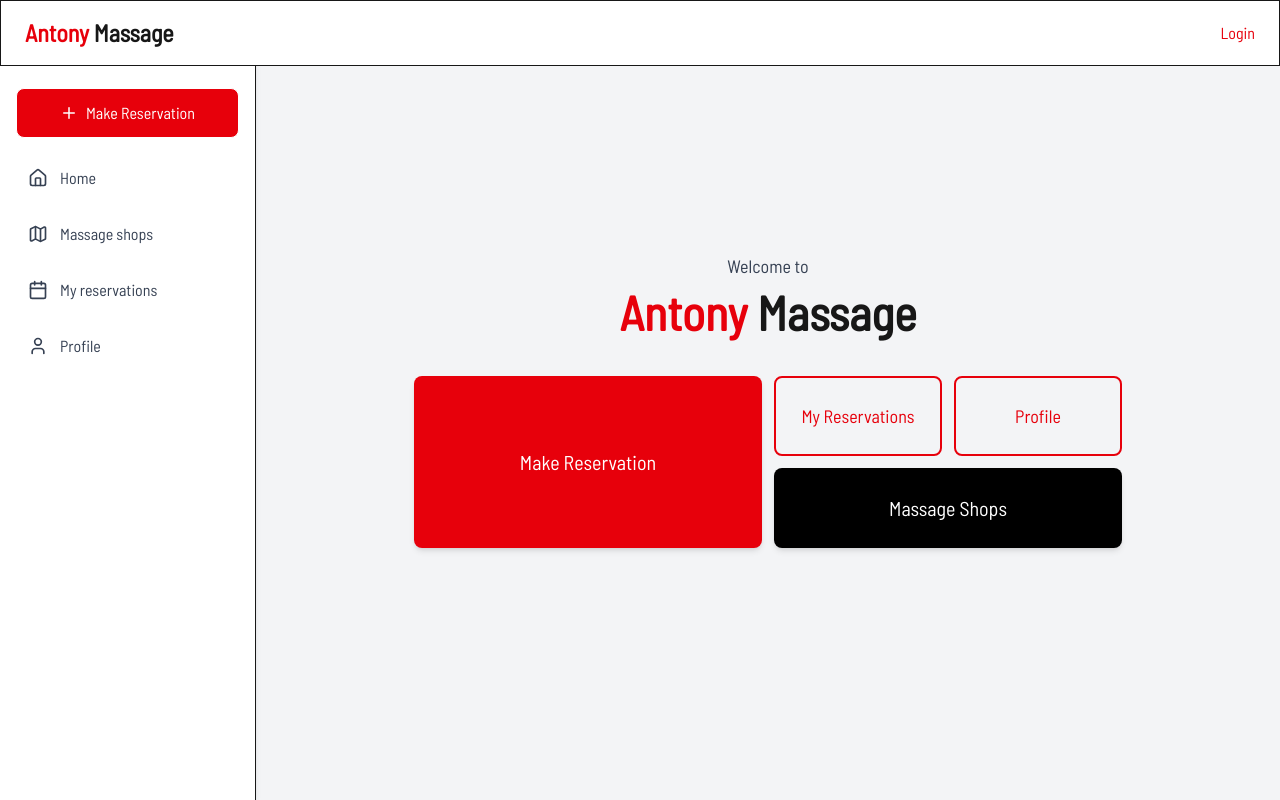
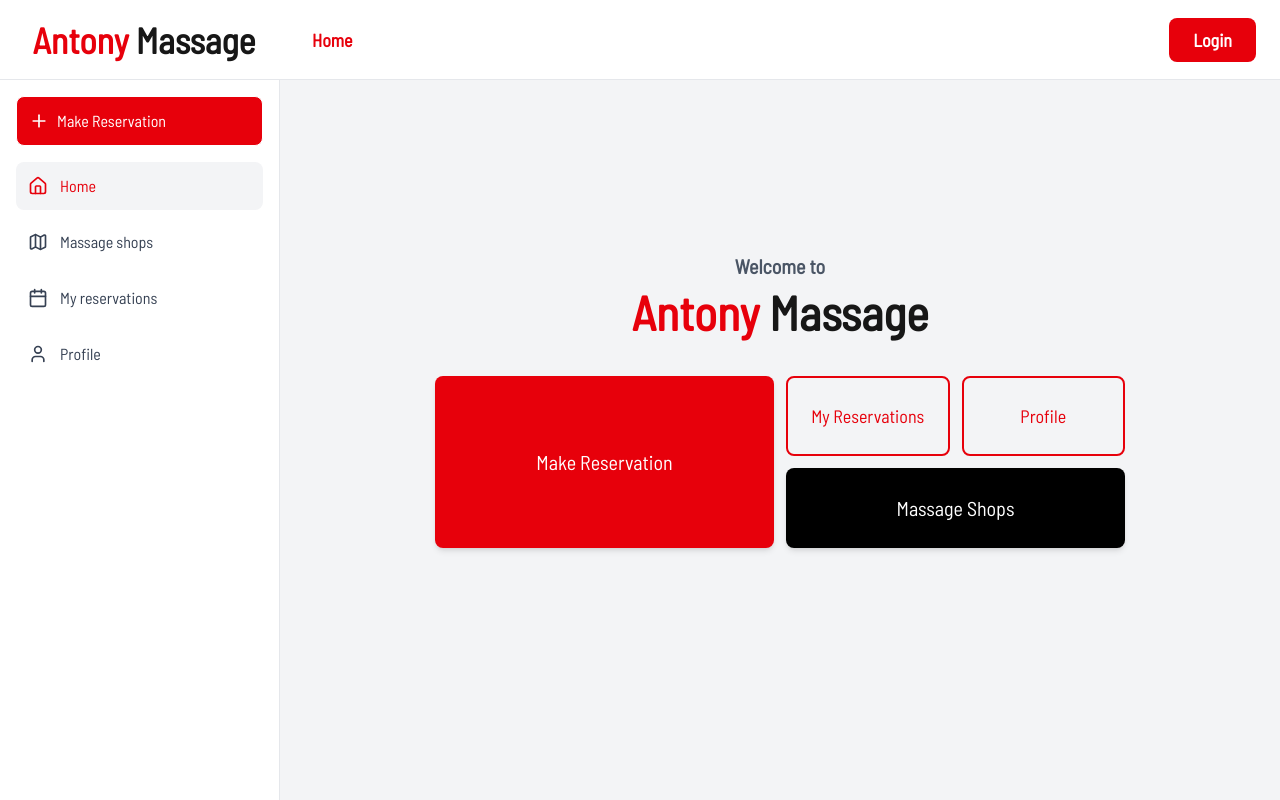
Before and after one commit to guniism/Antony-massage-frontend, a Next.js app: page / in a window 1280 px wide. Built offline with nearby package versions, Linux system fonts and the light colour scheme.

Commit message:
Fix layout and components

```diff
--- a/src/app/layout.tsx
+++ b/src/app/layout.tsx
@@ -1,14 +1,19 @@
-import type { Metadata } from "next";
 import "./globals.css";
 import { Barlow_Semi_Condensed } from "next/font/google";
+
 const barlow = Barlow_Semi_Condensed({
   subsets: ["latin"],
   weight: ["400"]
 });
-export const metadata: Metadata = {
-  title: "Create Next App",
+
+export const metadata = {
+  title: "Antony Massage",
   description: "Generated by create next app",
+  icons: {
+    icon: "/image/favicon.ico",
+  },
 };
+
 
 export default function RootLayout({
   children,
--- a/src/app/page.tsx
+++ b/src/app/page.tsx
@@ -1,6 +1,6 @@
 import Banner from "@/components/Banner";
 import EditReservation from "@/components/EditReservation";
-import Menu from "@/components/menu";
+import Menu from "@/components/Menu";
 import SideMenu from "@/components/SideMenu";
 import TopMenu from "@/components/TopMenu";
 export default function Home() {
@@ -9,7 +9,7 @@ export default function Home() {
       {/* <SideMenu/>
       <TopMenu/> */}
       <Menu/>
-      <div className="pl-64 min-h-screen">
+      <div className="pl-70 min-h-screen">
           <Banner/>
       </div>
     </div>
--- a/src/components/Banner.tsx
+++ b/src/components/Banner.tsx
@@ -3,29 +3,29 @@ import Link from "next/link";
 export default function Banner() {
   return (
     <div className="flex flex-col items-center justify-center h-screen w-full p-10 bg-gray-100">
-      <h1 className="text-lg font-medium text-gray-700">Welcome to</h1>
+      <h1 className="text-xl font-semibold text-gray-600">Welcome to</h1>
       <h2 className="text-5xl font-bold mt-2">
         <span className="text-red-600">Antony</span> Massage
       </h2>
       <div className="mt-10 grid grid-cols-4 grid-rows-2 gap-3 w-3/4 max-w-4xl">
         <Link href="/reservation" className="col-span-2 row-span-2">
-          <button className="bg-red-600 text-white w-full h-full text-xl rounded-lg font-medium shadow-md hover:bg-red-700 transition">
+          <button className="bg-red-600 text-white w-full h-full text-xl rounded-lg font-medium shadow-md hover:bg-red-500 transition hover:cursor-pointer">
             Make Reservation
           </button>
         </Link>
         <Link href="/myreservation" className="col-start-3 row-start-1">
-          <button className="border-2 border-red-600 text-red-600 w-full h-20 text-lg rounded-lg font-medium hover:bg-red-600 hover:text-white transition">
+          <button className="border-2 border-red-600 text-red-600 w-full h-20 text-lg rounded-lg font-medium hover:bg-red-600 hover:text-white transition hover:cursor-pointer">
             My Reservations
           </button>
         </Link>
 
         <Link href="/profile" className="col-start-4 row-start-1">
-          <button className="border-2 border-red-600 text-red-600 w-full h-20 text-lg rounded-lg font-medium hover:bg-red-600 hover:text-white transition">
+          <button className="border-2 border-red-600 text-red-600 w-full h-20 text-lg rounded-lg font-medium hover:bg-red-600 hover:text-white transition hover:cursor-pointer">
             Profile
           </button>
         </Link>
         <Link href="/massageshop" className="col-span-2 col-start-3 row-start-2">
-          <button className="bg-black text-white w-full h-20 text-xl rounded-lg font-medium shadow-md hover:bg-gray-800 transition">
+          <button className="bg-black text-white w-full h-20 text-xl rounded-lg font-medium shadow-md hover:bg-gray-800 transition hover:cursor-pointer">
             Massage Shops
           </button>
         </Link>
--- /dev/null
+++ b/src/components/ConfirmPopup.tsx
@@ -0,0 +1,26 @@
+export default function ConfirmPopup({ onClose, onDelete }: { onClose: () => void, onDelete: () => void }){
+    return (
+    <div className="bg-white shadow-lg rounded-lg p-8 w-full max-w-xl">
+        <div className="mb-4 w-full">
+            <label className="block text-lg font-semibold mb-2 w-full">
+            Are you sure you want to delete this booking?
+            </label>
+        </div>
+
+        <div className="flex gap-4">
+        <button
+            onClick={onClose}
+            className="w-full bg-gray-800 text-white py-3 rounded-lg font-semibold text-lg hover:bg-gray-700 hover:cursor-pointer transition"
+        >
+            Cancel
+        </button>
+        <button
+            onClick={onDelete}
+            className="w-full bg-red-600 text-white py-3 rounded-lg font-semibold text-lg hover:bg-red-500 hover:cursor-pointer transition"
+        >
+            Delete
+        </button>
+        </div>
+    </div>
+    );
+}
--- a/src/components/DateReserve.tsx
+++ b/src/components/DateReserve.tsx
@@ -12,14 +12,45 @@ export default function DateReserve({
   setSelectedDate: (date: dayjs.Dayjs | null) => void;
 }) {
   return (
+    // <LocalizationProvider dateAdapter={AdapterDayjs}>
+    //   <div className="w-full">
+    //     <DatePicker
+    //       className="w-full bg-white"
+    //       value={selectedDate}
+    //       onChange={(newValue) => setSelectedDate(newValue)}
+    //     />
+    //   </div>
+    // </LocalizationProvider>
     <LocalizationProvider dateAdapter={AdapterDayjs}>
       <div className="w-full">
         <DatePicker
-          className="w-full bg-white"
+          className="w-full bg-gray-100"
           value={selectedDate}
           onChange={(newValue) => setSelectedDate(newValue)}
+          slotProps={{
+            textField: {
+              sx: {
+                width: "100%",
+                backgroundColor: "#F3F4F6", // Tailwind bg-gray-100
+                borderRadius: "8px", // Tailwind rounded-lg
+                color: "#374151", // Tailwind text-gray-700
+                "& .MuiOutlinedInput-root": {
+                  "& fieldset": { border: "none" }, // Remove border
+                },
+                "& .MuiInputBase-input": {
+                  color: "#374151", // Tailwind text-gray-700
+                  fontSize: "16px",
+                  height: "10px", // Set input height
+                },
+                "& .MuiSvgIcon-root": {
+                  color: "#374151", // Tailwind text-gray-700 for the calendar icon
+                },
+              },
+            },
+          }}
         />
       </div>
     </LocalizationProvider>
+
   );
 }
--- a/src/components/EditReservation.tsx
+++ b/src/components/EditReservation.tsx
@@ -10,17 +10,25 @@ import dayjs, { Dayjs } from "dayjs";
 
 export default function EditReservation({
   reservationId,
+  reservationShopId,
+  reservationDate,
   onClose,
   onUpdate,
 }: {
-  reservationId: string;
-  onClose: () => void;
-  onUpdate: (reservationId: string, updatedData: any) => void;
+  reservationId: string,
+  reservationShopId: string,
+  reservationDate: Dayjs,
+  onClose: () => void,
+  onUpdate: (reservationId: string, updatedData: any) => void,
 }) {
   const [shops, setShops] = useState<MassageItem[]>([]);
-  const [selectedShop, setSelectedShop] = useState("");
-  const [selectedDate, setSelectedDate] = useState<Dayjs | null>(null);
+  const [selectedShop, setSelectedShop] = useState(reservationShopId);
+  const [selectedDate, setSelectedDate] = useState<Dayjs | null>(reservationDate);
   const router = useRouter();
+
+  // console.log("Reservation ID2:", reservationId);
+  // console.log("Shop ID2:", selectedShop);
+  // console.log("Reservation Date2:", selectedDate);
 
   useEffect(() => {
     const token = localStorage.getItem("token");
@@ -63,7 +71,7 @@ export default function EditReservation({
   };
 
   return (
-    <div className="bg-white shadow-lg rounded-lg p-8 w-full max-w-md">
+    <div className="bg-white shadow-lg rounded-lg p-8 w-full max-w-xl">
       <div className="mb-4 w-full">
         <label className="block text-lg font-semibold mb-2 w-full">
           Date Reservation
@@ -74,7 +82,7 @@ export default function EditReservation({
       <div className="mb-6">
         <label className="block text-lg font-semibold mb-2">Massage Shop</label>
         <select
-          className="w-full border rounded-lg p-3 bg-gray-50"
+          className="w-full rounded-lg p-3 bg-gray-100 text-gray-700 hover:cursor-pointer"
           value={selectedShop}
           onChange={(e) => setSelectedShop(e.target.value)}
         >
@@ -90,13 +98,13 @@ export default function EditReservation({
       <div className="flex gap-4">
         <button
           onClick={onClose}
-          className="w-full bg-red-600 text-white py-3 rounded-lg font-semibold text-lg hover:bg-gray-500 transition"
+          className="w-full bg-gray-800 text-white py-3 rounded-lg font-semibold text-lg hover:bg-gray-700 hover:cursor-pointer transition"
         >
           Cancel
         </button>
         <button
           onClick={handleUpdate}
-          className="w-full bg-green-600 text-white py-3 rounded-lg font-semibold text-lg hover:bg-gray-500 transition"
+          className="w-full bg-green-600 text-white py-3 rounded-lg font-semibold text-lg hover:bg-green-500 hover:cursor-pointer transition"
         >
           Update
         </button>
--- /dev/null
+++ b/src/components/MassageShops.tsx
@@ -0,0 +1,15 @@
+import ShopItem from "@/components/ShopItem";
+import getShops from "@/libs/getShops";
+
+export default async function MassageShops() {
+
+    const shops = await getShops();
+
+    return (
+        <div className="w-full max-w-4xl space-y-4 mt-15">
+            {shops.data.map((shop) => (
+                <ShopItem key={shop._id} shop={shop} />
+            ))}
+        </div>
+    );
+}
--- a/src/components/ReservationItem.tsx
+++ b/src/components/ReservationItem.tsx
@@ -1,16 +1,23 @@
 import { ReserveItem } from "../../interface";
 
 
-export default function ReservationItem({ reserve ,onEdit,onDelete}: { reserve: ReserveItem,onEdit: () => void,onDelete: () => void }) {
+export default function ReservationItem({ reserve, onEdit, onDelete, isAdmin}: { reserve: ReserveItem, onEdit: () => void, onDelete: () => void, isAdmin: Boolean }) {
     return (
         <div className="flex items-center justify-between p-4 bg-gray-100 rounded-lg shadow-sm">
             <div>
                 <h2 className="text-lg font-semibold">{reserve.massageShop.name}</h2>
-                <p className="text-gray-500">{reserve.reserveDate}</p>
+                {isAdmin && <p className="text-gray-500">Reserver ID: {reserve.user}</p>}
+                <p className="text-gray-500">
+                    {new Date(reserve.reserveDate).toLocaleDateString("en-GB", {
+                        year: "numeric",
+                        month: "long",
+                        day: "numeric",
+                    })}
+                </p>
             </div>
             <div className="flex space-x-2">
-                <button className="bg-gray-900 text-white px-4 py-2 rounded-lg" onClick={onEdit}>Edit</button>
-                <button className="bg-red-500 text-white px-4 py-2 rounded-lg" onClick={onDelete}>Delete</button>
+                <button className="bg-gray-800 hover:bg-gray-700 hover:cursor-pointer text-white px-4 py-2 rounded-lg" onClick={onEdit}>Edit</button>
+                <button className="bg-red-600 hover:bg-red-500 hover:cursor-pointer text-white px-4 py-2 rounded-lg" onClick={onDelete}>Delete</button>
             </div>
         </div>
     );
--- a/src/components/ShopItem.tsx
+++ b/src/components/ShopItem.tsx
@@ -10,8 +10,8 @@ export default function ShopItem({ shop }: { shop: MassageItem }) {
                 <p className="text-gray-500">Tel: {shop.tel}</p>
                 <p className="text-gray-500">Open: {shop.openTime} - {shop.closeTime}</p>
             </div>
-            <Link href="/reservation">
-                <button className="bg-red-500 text-white px-4 py-2 rounded-lg">Reserve</button>
+            <Link href={`/reservation?shopId=${shop._id}`}>
+                <button className="bg-red-600 hover:bg-red-500 text-white px-4 py-2 rounded-lg hover:cursor-pointer">Reserve</button>
             </Link>
         </div>
     );
--- a/src/components/SideMenu.tsx
+++ b/src/components/SideMenu.tsx
@@ -2,15 +2,18 @@
 
 import Link from "next/link";
 import { useEffect, useState } from "react";
+import { usePathname } from "next/navigation";
 import { Home, Map, Calendar, User, LogOut, Plus } from "lucide-react";
 import useUserLogOut from "@/libs/userLogOut";
 
-export default function SideMenu({ setLogin }: { setLogin: (login:Boolean) => void }) {
+export default function SideMenu({ setLogin }: { setLogin: (login: boolean) => void }) {
   const [isLoggedIn, setIsLoggedIn] = useState(false);
   const logout = useUserLogOut();
+  const pathname = usePathname();
+
 
   const handleLogout = () => {
-    logout(() => setIsLoggedIn(false)); // update local state after logout
+    logout(() => setIsLoggedIn(false));
     setLogin(false);
   };
 
@@ -20,52 +23,28 @@ export default function SideMenu({ setLogin }: { setLogin: (login:Boolean) => vo
   }, []);
 
   return (
-    <div className="fixed w-64 h-screen bg-white border-r shadow-md pt-20 flex flex-col">
+    <div className="fixed w-70 h-screen bg-white border-gray-200 border-r pt-22 flex flex-col">
       <div className="px-4 py-2">
-        <Link href="/reservation">
-          <button className="w-full p-3 text-white bg-red-600 border rounded-lg hover:bg-red-700 flex items-center justify-center gap-2">
-            <Plus size={18} />
+        <Link href="/reservation" >
+          <button className="hover:cursor-pointer w-full p-3 text-white bg-red-600 border rounded-lg hover:bg-red-500 flex items-center gap-2 transition">
+            <Plus size={20} />
             <span>Make Reservation</span>
           </button>
         </Link>
       </div>
 
       <nav className="flex-1 px-4 py-2 space-y-2">
-        <Link
-          href="/"
-          className="flex items-center gap-3 p-3 rounded-lg text-gray-700 hover:text-red-600 hover:bg-gray-100 transition-colors"
-        >
-          <Home size={20} />
-          Home
-        </Link>
-        <Link
-          href="/massageshop"
-          className="flex items-center gap-3 p-3 rounded-lg text-gray-700 hover:text-red-600 hover:bg-gray-100 transition-colors"
-        >
-          <Map size={20} />
-          Massage shops
-        </Link>
-        <Link
-          href="/myreservation"
-          className="flex items-center gap-3 p-3 rounded-lg text-gray-700 hover:text-red-600 hover:bg-gray-100 transition-colors"
-        >
-          <Calendar size={20} />
-          My reservations
-        </Link>
-        <Link
-          href="/profile"
-          className="flex items-center gap-3 p-3 rounded-lg text-gray-700 hover:text-red-600 hover:bg-gray-100 transition-colors"
-        >
-          <User size={20} />
-          Profile
-        </Link>
+        <NavItem href="/" pathname={pathname} icon={Home} label="Home" />
+        <NavItem href="/massageshop" pathname={pathname} icon={Map} label="Massage shops" />
+        <NavItem href="/myreservation" pathname={pathname} icon={Calendar} label="My reservations" />
+        <NavItem href="/profile" pathname={pathname} icon={User} label="Profile" />
       </nav>
 
       {isLoggedIn && (
         <div className="px-4 py-2 pb-4">
           <button
             onClick={handleLogout}
-            className="px-16 w-full flex items-center justify-between p-3 border border-red-600 text-red-600 rounded-lg hover:bg-red-100 transition-colors"
+            className="px-16 w-full flex items-center justify-between p-3 border border-red-600 text-red-600 rounded-lg hover:bg-red-100 hover:cursor-pointer transition-colors"
           >
             <span>Logout</span>
             <LogOut size={18} />
@@ -75,3 +54,24 @@ export default function SideMenu({ setLogin }: { setLogin: (login:Boolean) => vo
     </div>
   );
 }
+
+type NavItemProps = {
+  href: string;
+  pathname: string;
+  icon: React.ElementType;
+  label: string;
+};
+
+function NavItem({ href, pathname, icon: Icon, label }: NavItemProps) {
+  const isActive = pathname === href;
+
+  return (
+    <Link
+      href={href}
+      className={`flex items-center gap-3 p-3 rounded-lg transition-colors ${isActive ? "bg-gray-100 text-red-600" : "text-gray-700 hover:text-gray-950 hover:bg-gray-100"}`}
+    >
+      <Icon size={20} />
+      {label}
+    </Link>
+  );
+}
--- a/src/components/TopMenu.tsx
+++ b/src/components/TopMenu.tsx
@@ -1,11 +1,24 @@
 "use client";
 
 import { useEffect, useState } from "react";
-import { useRouter } from "next/navigation";
-
+import { usePathname, useRouter } from "next/navigation";
+import Link from "next/link";
 export default function TopMenu({isLogin}: {isLogin: Boolean}) {
   const [userName, setUserName] = useState<string | null>(null);
   const router = useRouter();
+  const pathname = usePathname();
+
+  const getPageTitle = () => {
+    const titles: { [key: string]: string } = {
+      "/": "Home",
+      "/massageshop": "Massage Shops",
+      "/reservation": "Make Reservation",
+      "/myreservation": "My Reservations",
+      "/profile": "Profile",
+    };
+
+    return titles[pathname] || "";
+  };
 
   useEffect(() => {
     try {
@@ -22,23 +35,27 @@ export default function TopMenu({isLogin}: {isLogin: Boolean}) {
   }, []);
 
   return (
-    <div className="fixed top-0 left-0 w-full flex items-center justify-between px-6 py-4 bg-white border">
-      <div className="text-2xl font-bold">
+    <div className="fixed top-0 left-0 w-full flex items-center py-4 bg-white border-b border-gray-200 h-[80px]">
+      <Link href="/" className="text-4xl font-bold w-72 text-center flex-shrink-0">
         <span className="text-red-600">Antony</span> Massage
-      </div>
+      </Link>
 
-      <div className="text-gray-700">
+      <div className="w-full px-6 flex justify-between items-center">
+      <h1 className="text-lg text-red-600 font-semibold">{getPageTitle()}</h1>
+        <div className="text-gray-700 text-lg">
           {isLogin ? (
             `Hello, ${userName}`
           ) : (
             <button
               onClick={() => router.push("/login")}
-            className="text-red-600 hover:underline font-medium"
+              className="bg-red-600 hover:bg-red-500 text-white px-6 py-2 rounded-lg hover:cursor-pointer font-semibold"
             >
               Login
             </button>
           )}
         </div>
       </div>
+
+    </div>
   );
 }
--- a/src/libs/updateReservation.tsx
+++ b/src/libs/updateReservation.tsx
@@ -11,7 +11,7 @@ export interface UpdateReservationPayload {
     reserveDate,
     token,
   }: UpdateReservationPayload) {
-    console.log("updateReservation", reservationId, massageShopId, reserveDate, token);
+    // console.log("updateReservationss", reservationId, massageShopId, reserveDate, token);
     try {
       const response = await fetch(
         `https://antony-massage-backend-production.up.railway.app/api/v1/reservations/${reservationId}`,
@@ -21,7 +21,11 @@ export interface UpdateReservationPayload {
             "Content-Type": "application/json",
             Authorization: `Bearer ${token}`,
           },
-          body: JSON.stringify({ massageShopId, reserveDate }),
+          // body: JSON.stringify({ test, reserveDate }),
+          body: JSON.stringify({
+            reserveDate: reserveDate,
+            massageShop: massageShopId
+        }),
         }
       );
 
```
Also changed, not shown: 1 other file (tests, documents, lock files or other folders). Lines whose indentation alone changed are shown as unchanged.
